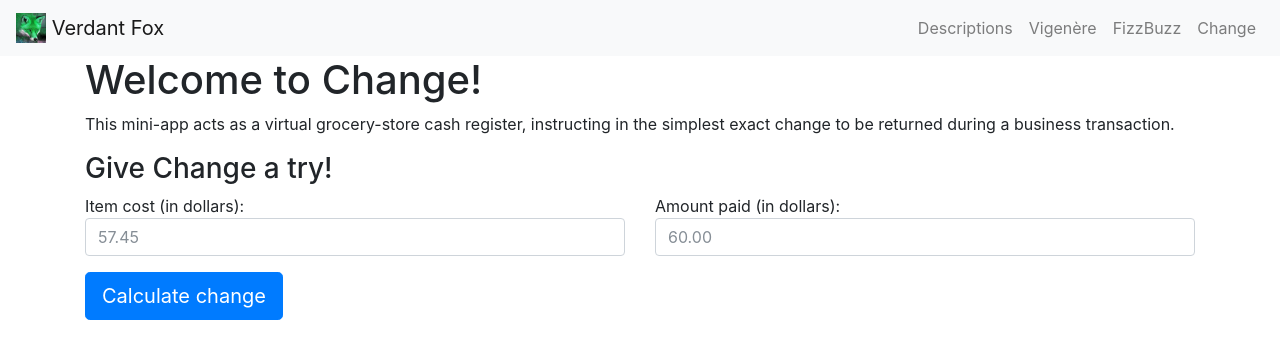
After one commit to VerdantFox/VerdantFoxSite, a Django app: page /Simple/change/ in a window 1280 px wide. The commit adds this page. Shown: the top 359 px of the page. Run offline with Django 3.2, Linux system fonts and the light colour scheme; some libraries are stand-ins or nearby versions.

Commit message:
Added "Change" simple app.

```diff
--- a/Simple/forms.py
+++ b/Simple/forms.py
@@ -26,7 +26,7 @@ class VigenereForm(forms.Form):
         return data
 
 
-class ChangeForm(forms.Form):
+class FizzBuzzForm(forms.Form):
 
     count_to = forms.IntegerField(
         label="Count up to: (1000 max)",
@@ -127,3 +127,21 @@ class ChangeForm(forms.Form):
             raise forms.ValidationError("Must enter both third variable and "
                                         "its multiplier or neither.",
                                         code="var_3_error")
+
+
+class ChangeForm(forms.Form):
+
+    item_cost = forms.FloatField(
+        label='Item cost (in dollars):',
+        min_value=.01, max_value=2000,
+        widget=forms.NumberInput(attrs={
+            "class": "form-control", "placeholder": "57.45"})
+    )
+
+    amount_paid = forms.FloatField(
+        min_value=0.1, max_value=2500,
+        label="Amount paid (in dollars):",
+        widget=forms.NumberInput(attrs={
+            "class": "form-control",
+            "placeholder": '60.00'})
+    )
--- a/Simple/templates/Simple/Simple_base.html
+++ b/Simple/templates/Simple/Simple_base.html
@@ -12,7 +12,7 @@
         <a class="nav-link" href="{% url 'Simple:fizzbuzz' %}">FizzBuzz</a>
       </li>
       <li class="nav-item">
-        <a class="nav-link" href="#">Change</a>
+        <a class="nav-link" href="{% url 'Simple:change_machine' %}">Change</a>
       </li>
     </ul>
   </div>
--- /dev/null
+++ b/Simple/templates/Simple/change_form.html
@@ -0,0 +1,52 @@
+{% extends 'Simple/Simple_base.html' %}
+{% block title_block %}
+  Vigenere
+{% endblock %}
+{% block body_block %}
+  <h1>Welcome to Change!</h1>
+    <p>
+      This mini-app acts as a virtual grocery-store cash register, instructing
+      in the simplest exact change to be returned during a business transaction.
+    </p>
+  <h3>Give Change a try!</h3>
+
+  <form method="POST" action="{% url 'Simple:change_machine' %}">
+    {% for error in change_form.non_field_errors %}
+      <h6 class="form-error">{{ error }}</h6>
+    {% endfor %}
+    {% csrf_token %}
+      <div class="row">
+        <div class="form-group col-md-6">
+          {{ change_form.item_cost.errors }}
+          {{ change_form.item_cost.label }}
+          {{ change_form.item_cost }}
+        </div>
+        <div class="form-group col-md-6">
+          {{ change_form.amount_paid.errors }}
+          {{ change_form.amount_paid.label }}
+          {{ change_form.amount_paid }}
+
+        </div>
+      </div>
+      <input class="btn btn-lg btn-primary green" type="submit" name="count" value="Calculate change" />
+  </form>
+
+  {% if change %}
+    <h2>Excellent purchase!</h2>
+    <h5>Your change will be {{ bills_statement }} bill{{ bills_statement|pluralize }}
+    and {{ coins_statement }} coin{{ coins_statement|pluralize }}.</h5>
+    <h4>Exact change:</h4>
+    <ul class="change-list">
+    {% for item in change %}
+      {% if item.1 == "penn" %}
+        <li>{{ item.0 }} {{ item.1 }}{{ item.0|pluralize:"y,ies" }}</li>
+      {% else %}
+        <li>{{ item.0 }} {{ item.1 }}{{ item.0|pluralize }}</li>
+      {% endif %}
+
+    {% endfor %}
+    </ul>
+
+  {% endif %}
+
+{% endblock %}
--- a/Simple/urls.py
+++ b/Simple/urls.py
@@ -9,5 +9,6 @@ urlpatterns = [
     # path('vigenere/<int:pk>/encrypt/results/',
     #      views.EncryptionResultsView.as_view(),
     #      name='vigenere_encrypt_results'),
-    path('fizzbuzz/', views.fizzbuzz, name='fizzbuzz')
+    path('fizzbuzz/', views.fizzbuzz, name='fizzbuzz'),
+    path('change/', views.change_machine, name='change_machine'),
 ]
--- a/Simple/views.py
+++ b/Simple/views.py
@@ -1,10 +1,11 @@
 from django.shortcuts import render
 from django.http import HttpResponseRedirect
 from django.urls import reverse, reverse_lazy
-from .forms import VigenereForm, ChangeForm
+from .forms import VigenereForm, FizzBuzzForm, ChangeForm
 from .mini_apps.vigenere_cipher import vigenere_cipher
 from .mini_apps.vigenere_decipher import vigenere_decipher
 from .mini_apps.FizzBuzz import create_variables, fizz_buzz
+from .mini_apps.Change import change_function
 from django.views import generic
 
 
@@ -54,7 +55,7 @@ def fizzbuzz(request):
     # if this is a POST request we need to process the form data
     if request.method == 'POST':
         # create a form instance and populate it with data from the request:
-        fizzbuzz_form = ChangeForm(request.POST)
+        fizzbuzz_form = FizzBuzzForm(request.POST)
         # check whether it's valid:
         if fizzbuzz_form.is_valid():
             # process the data in form.cleaned_data as required
@@ -79,12 +80,10 @@ def fizzbuzz(request):
 
     # if a GET (or any other method) we'll create a blank form
     else:
-        fizzbuzz_form = ChangeForm()
+        fizzbuzz_form = FizzBuzzForm()
 
     return render(request, 'Simple/fizzbuzz_form.html',
                   {'fizzbuzz_form': fizzbuzz_form})
-
-
 
 
 def change_machine(request):
@@ -95,9 +94,16 @@ def change_machine(request):
         # check whether it's valid:
         if change_form.is_valid():
             # process the data in form.cleaned_data as required
+            item_cost = change_form.cleaned_data['item_cost']
+            amount_paid = change_form.cleaned_data['amount_paid']
+
+            bills_statement, coins_statement, change = change_function(item_cost, amount_paid)
 
             return render(request, 'Simple/change_form.html',
-                          {'change_form': change_form})
+                          {'change_form': change_form,
+                           'bills_statement': bills_statement,
+                           'coins_statement': coins_statement,
+                           'change': change})
 
     # if a GET (or any other method) we'll create a blank form
     else:
```
Also changed, not shown: Simple/mini_apps/Change.py (added, +58 -0 lines), Simple/mini_apps/GreedyCS50.py (deleted, +0 -60 lines).
